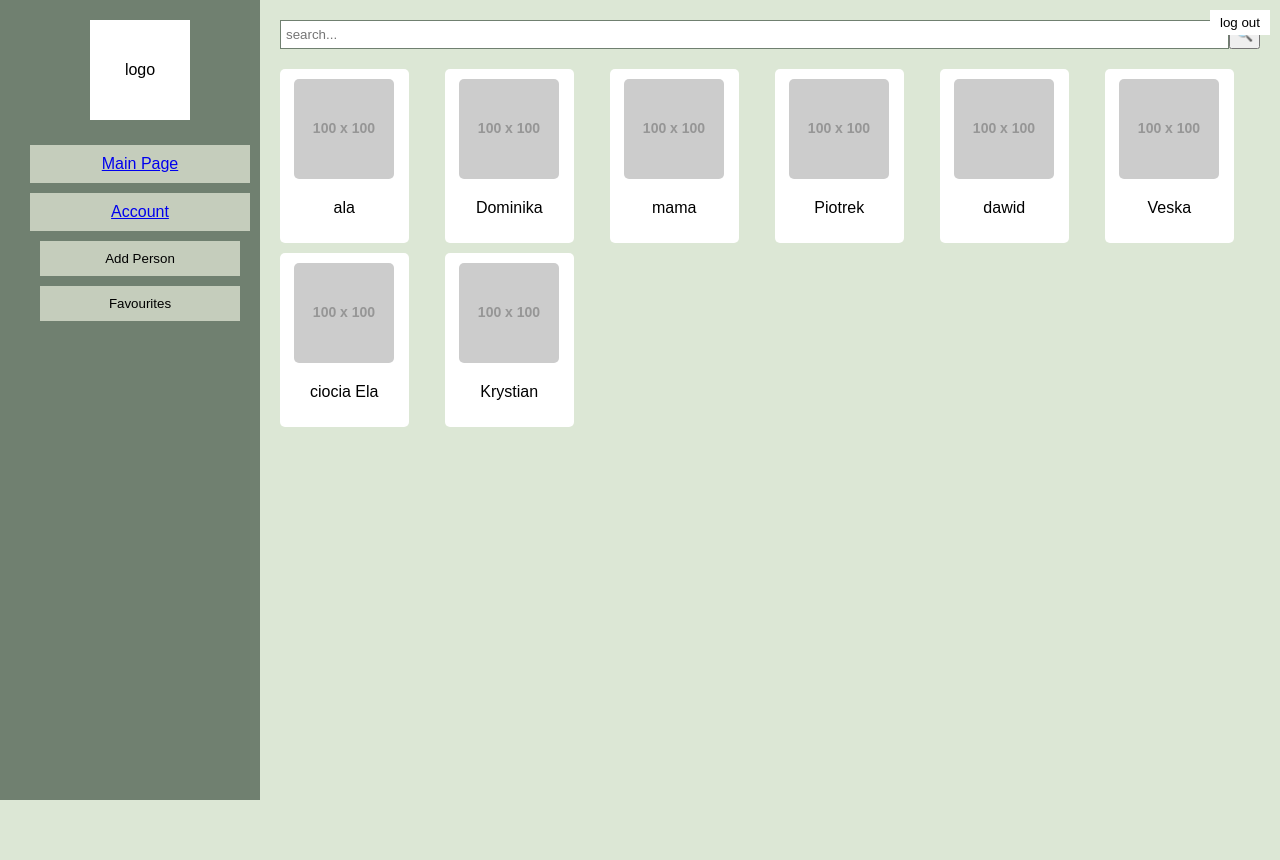
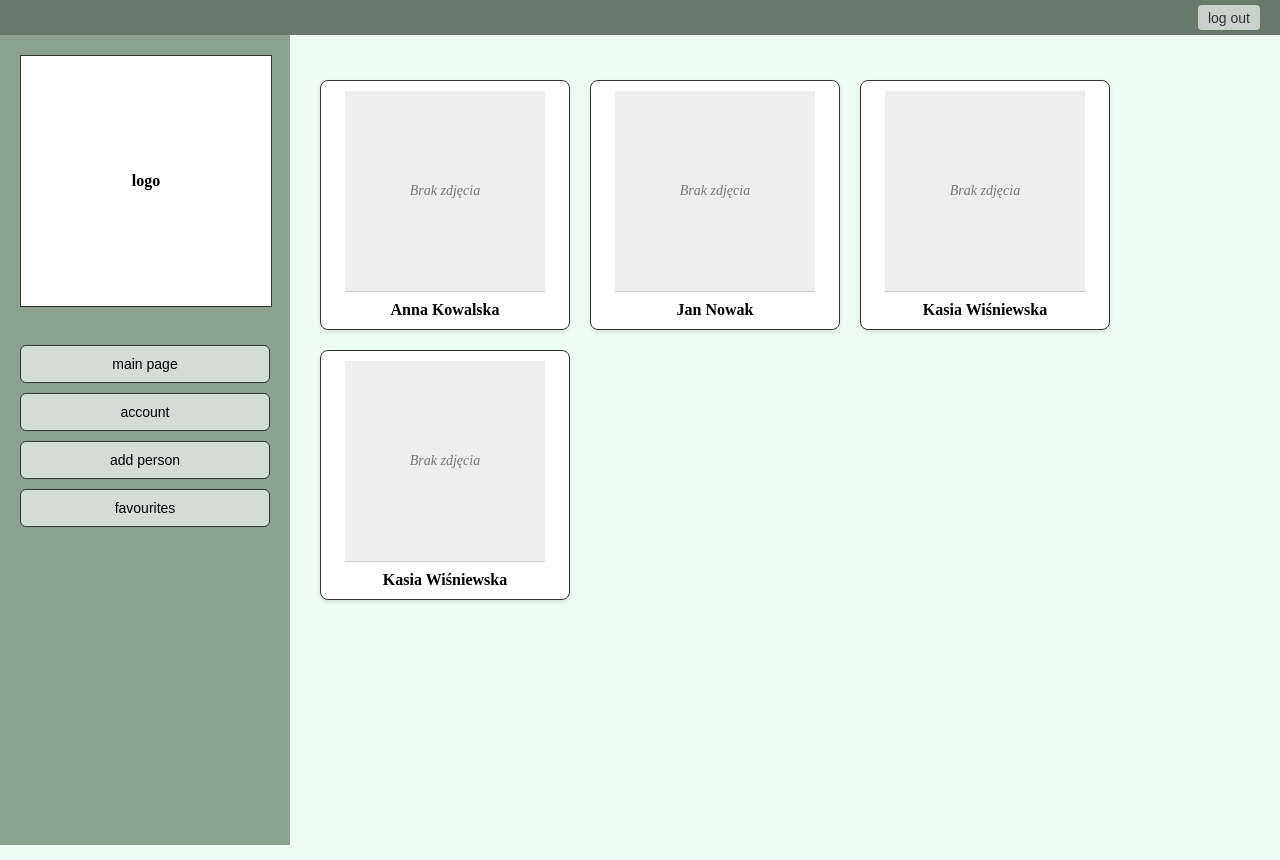
Before and after one commit to cutejunkie/ztpai, a React (Vite) app in the folder frontend/: page / in a window 1280 px wide. Before the commit the page ends 800 px from the top, so only its background shows below. Built offline with nearby package versions, Linux system fonts and the light colour scheme.

Commit message:
refactor: Dashboard.jsx, App.jsx, App.css

```diff
--- a/frontend/src/App.css
+++ b/frontend/src/App.css
@@ -1,103 +1,142 @@
-body {
+html, body {
   margin: 0;
-  font-family: Arial, sans-serif;
-  background-color: #dce7d5;
+  padding: 0;
+  height: 100%;
 }
 
-.container {
-  display: flex;
-  height: 100vh;
+p {
+  margin: 0;
+  padding: 0;
 }
 
-.sidebar {
-  width: 200px;
-  background-color: #708070;
+.Background {
+  padding-top: 60px;      /* odstęp pod topbarem */
+  padding-left: 300px;
+  min-height: 100vh;
+  margin: 0;
+  background-color: #EEFBF2;
+}
+
+.Topbar {
+  width: 100%;
+  height: 35px;
+  background: #67796A;
+  display: flex;
+  position: fixed;
+  justify-content: right;
+  top: 0;
+  left: 0;
+  z-index: 1000;          /* nad innymi elementami */
+  padding: 0 20px;        /* padding od lewej i prawej */
+  padding-top: 5px;
+  padding-bottom: 5px;
+  box-sizing: border-box;
+}
+
+.Topbar-button {
+  background-color: #CAD1CC;
+  color: #333;
+  border: none;
+  padding: 5px 10px;
+  border-radius: 4px;
+  cursor: pointer;
+  font-size: 14px;
+}
+
+.Topbar-button:hover {
+  background-color: #9fa9a2;
+}
+
+.Sidebar {
+  height: 100%;
+  width: 250px;
+  background: #8DA190;
+  display: flex;
+  position: fixed;
+  top: 35px;
+  left: 0;
+  padding: 0 20px;
+  padding-top: 10px;
+}
+
+.Sidebar-logo {
+  width: 250px;
+  height: 250px;
+  background-color: white;
+  display: flex;
+  position: fixed;
+  align-items: center;
+  justify-content: center;
+  margin-bottom: 30px;
+  margin-top: 10px;
+  border: 1px solid #333;
+  font-weight: bold;
+}
+
+.Sidebar-buttons {
+  padding-top: 300px;
+}
+
+.Sidebar-buttons button {
+  width: 250px;
+  padding: 10px 10px;
+  margin-bottom: 10px;
+  border-radius: 6px;
+  border: 1px solid #333;
+  background-color: #d3dcd7;
+  cursor: pointer;
+  font-size: 14px;
+}
+
+.Sidebar-buttons button:hover {
+  background-color: #c4cfc8;
+}
+
+/* ***************************************** */
+
+.PersonCard-container {
+  display: flex;
+  flex-wrap: wrap;
+  gap: 20px;
   padding: 20px;
+}
+
+.PersonCard {
+  width: 250px;
+  height: 250px; /* Stała wysokość */
+  background-color: white;
+  border: 1px solid #333;
+  border-radius: 8px;
   display: flex;
   flex-direction: column;
+  justify-content: space-between; /* Imię na dole */
   align-items: center;
+  overflow: hidden;
+  text-align: center;
+  box-shadow: 0 2px 4px rgba(0,0,0,0.1);
+  padding: 10px;
+  box-sizing: border-box;
 }
 
-.header {
-  display: flex;
-  justify-content: space-between;
-  align-items: center;
-  padding: 10px;
-  background: #708070;
-  color: black;
+.PersonCard-image {
+  width: 200px;
+  height: 200px; /* Stała wielkosc obrazu */
+  object-fit: cover; /* Przytnij/rozciągnij obrazek */
 }
 
-.logo {
-  background-color: white;
-  width: 100px;
-  height: 100px;
+.PersonCard-name {
+  font-weight: bold;
+}
+
+.PersonCard-placeholder {
+  width: 200px;
+  height: 200px;
+  background-color: #eee;
+  color: #777;
   display: flex;
   align-items: center;
   justify-content: center;
-  margin-bottom: 20px;
+  font-size: 14px;
+  font-style: italic;
+  border-bottom: 1px solid #ccc;
 }
-
-.button {
-  background-color: #c5cdbc;
-  border: none;
-  padding: 10px;
-  margin: 5px;
-  width: 100%;
-  cursor: pointer;
-  text-align: center;
-}
-
-.content {
-  flex-grow: 1;
-  padding: 20px;
-}
-
-.search-bar {
-  display: flex;
-  justify-content: space-between;
-  margin-bottom: 20px;
-}
-
-.search-bar input {
-  flex-grow: 1;
-  padding: 5px;
-  border: 1px solid #708070;
-}
-
-.search-bar button {
-  padding: 5px;
-  cursor: pointer;
-}
-
-.grid {
-  display: grid;
-  grid-template-columns: repeat(auto-fill, minmax(150px, 1fr));
-  gap: 10px;
-}
-
-.card {
-  background-color: white;
-  color: black;
-  padding: 10px;
-  text-align: center;
-  border-radius: 5px;
-  width: 70%;
-}
-
-.profile-img {
-  width: 100px;
-  height: 100px;
-  object-fit: cover;
-  border-radius: 5px;
-}
-
-.logout {
-  position: absolute;
-  top: 10px;
-  right: 10px;
-  background-color: white;
-  color: black;
-  border: none;
-  padding: 5px 10px;
-  cursor: pointer;
-}
--- a/frontend/src/App.jsx
+++ b/frontend/src/App.jsx
@@ -1,14 +1,14 @@
 import { BrowserRouter as Router, Routes, Route } from "react-router-dom";
 import Dashboard from "./Dashboard";
-import ProfilePage from "./ProfilePage";
+// import ProfilePage from "./ProfilePage";
 import "./App.css";
 
 function App() {
-  return (
+  return(
     <Router>
       <Routes>
         <Route path="/" element={<Dashboard />} />
-        <Route path="/profile" element={<ProfilePage />} />
+        {/* <Route path="/profile" element={<ProfilePage />} /> */}
       </Routes>
     </Router>
   );
--- a/frontend/src/Dashboard.jsx
+++ b/frontend/src/Dashboard.jsx
@@ -1,47 +1,54 @@
-import { Link } from "react-router-dom";
-import "./App.css";
+import './App.css';
+// import obraz from './assets/obraz.jpg';
 
-const users = [
-  { name: "ala", img: "https://via.placeholder.com/100" },
-  { name: "Dominika", img: "https://via.placeholder.com/100" },
-  { name: "mama", img: "https://via.placeholder.com/100" },
-  { name: "Piotrek", img: "https://via.placeholder.com/100" },
-  { name: "dawid", img: "https://via.placeholder.com/100" },
-  { name: "Veska", img: "https://via.placeholder.com/100" },
-  { name: "ciocia Ela", img: "https://via.placeholder.com/100" },
-  { name: "Krystian", img: "https://via.placeholder.com/100" },
-];
+function Topbar() {
+  return (
+    <div className="Topbar">
+      <button className="Topbar-button">log out</button>
+    </div>
+  );
+}
+
+function Sidebar() {
+  return (
+    <div className="Sidebar">
+      <div className="Sidebar-logo">logo</div>
+      <div className="Sidebar-buttons">
+        <button>main page</button>
+        <button>account</button>
+        <button>add person</button>
+        <button>favourites</button>
+      </div>
+    </div>
+  );
+}
+
+function PersonCard({ image, name }) {
+  return (
+    <div className="PersonCard">
+      {image ? (
+        <img src={image} alt={name} className="PersonCard-image" />
+      ) : (
+        <div className="PersonCard-placeholder">Brak zdjęcia</div>
+      )}
+      <p className="PersonCard-name">{name}</p>
+    </div>
+  );
+}
 
 function Dashboard() {
   return (
-    <div className="container">
-      <header className="header">
-        <nav><button className="logout">log out</button></nav>
-      </header>
-
-      <aside className="sidebar">
-        <div className="logo">logo</div>
-        <Link to="/" className="button">Main Page</Link>
-        <Link to="/profile" className="button">Account</Link>
-        <button className="button">Add Person</button>
-        <button className="button">Favourites</button>
-      </aside>
-
-      <main className="content">
-        <div className="search-bar">
-          <input type="text" placeholder="search..." />
-          <button>🔍</button>
+    <div>
+      <Topbar />
+      <Sidebar />
+      <div className="Background">
+        <div className="PersonCard-container">
+        <PersonCard image="" name="Anna Kowalska" />
+        <PersonCard image="" name="Jan Nowak" />
+        <PersonCard image="" name="Kasia Wiśniewska" />
+        <PersonCard image="" name="Kasia Wiśniewska" />
         </div>
-
-        <div className="grid">
-          {users.map((user, index) => (
-            <div key={index} className="card">
-              <img src={user.img} alt={user.name} className="profile-img" />
-              <p>{user.name}</p>
-            </div>
-          ))}
-        </div>
-      </main>
+      </div>
     </div>
   );
 }
```
